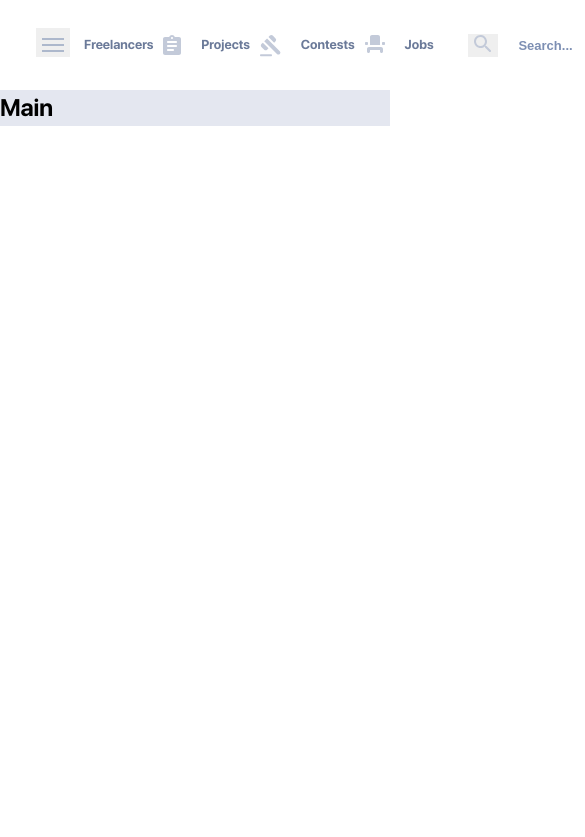
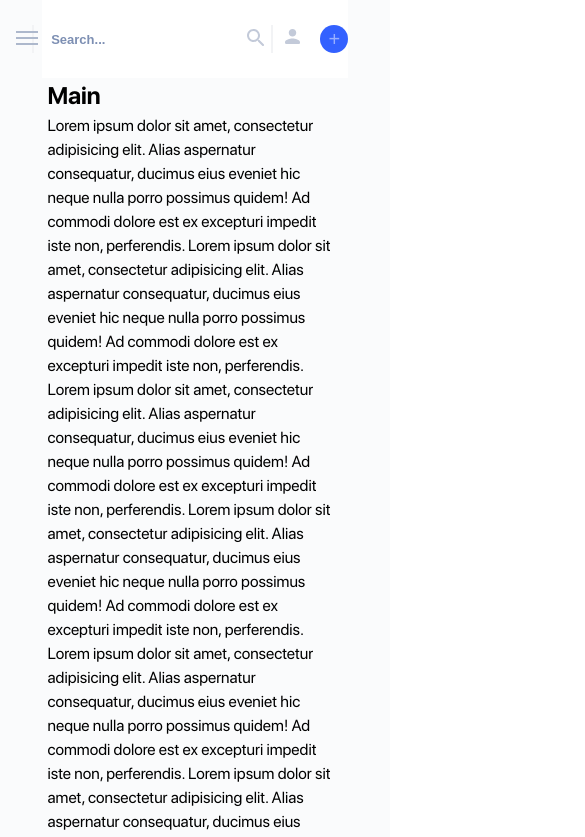
Before and after one commit to karshten/vue-freelance, a Vue app: page / in a window 390 px wide. Shown: the top 837 px of the page, 585 px wide, since content can reach past the window. Built offline with nearby package versions, Linux system fonts and the light colour scheme.

Commit message:
added responsive containres and menu

```diff
--- a/src/App.vue
+++ b/src/App.vue
@@ -31,17 +31,17 @@
             const route = useRoute()
             const path = computed(() => route.path)
 
-            const showSideBar = ref(null)
+            const showSideBar = ref(false)
 
             onMounted(() => {
                 setTimeout(() => showSideBar.value =
                     // path.value !== '/' &&
-                    innerWidth > 1080
+                    innerWidth > 1100
                 )
             })
 
             const handleClickSideBar = (boolean) => {
-                innerWidth > 1080 ? null : showSideBar.value = boolean
+                innerWidth > 1100 ? null : showSideBar.value = boolean
             }
 
             return {showSideBar, handleClickSideBar, path}
@@ -52,10 +52,14 @@
 <style lang="scss" scoped>
     .wrapper {
         display: flex;
-        background: #E4E7F0;
+        background: #FAFBFC;
 
         &__content {
             margin: 0 auto;
+
+            & main {
+                padding-left: 30px;
+            }
         }
 
         &__sidebar {
@@ -64,14 +68,38 @@
     }
 
     @media (max-width: 1366px) {
-        .sidebar {
+        .wrapper__sidebar {
             width: 300px;
         }
     }
 
     @media (max-width: 1280px) {
-        .sidebar {
+        .wrapper__sidebar {
             width: 260px;
         }
     }
+
+    @media (max-width: 1100px) {
+        .wrapper {
+            &__content {
+                margin: 0 auto;
+
+                & main {
+                    padding: 0;
+                }
+            }
+
+            &__sidebar {
+                width: 0;
+            }
+        }
+    }
+    @media (max-width: 375px) {
+        .wrapper {
+
+            &__content {
+                padding: 0 40px;
+            }
+        }
+    }
 </style>
--- a/src/assets/css/base.css
+++ b/src/assets/css/base.css
@@ -67,4 +67,50 @@ img {
 
 .small-container {
     max-width: 825px;
+    margin: 0 auto;
 }
+
+@media (max-width: 1100px) {
+    .container {
+        max-width: 825px;
+    }
+}
+
+/*responsive small-container*/
+@media (max-width: 970px) {
+    .small-container {
+        max-width: 630px;
+    }
+
+    .container {
+        max-width: 630px;
+    }
+}
+
+@media (max-width: 768px) {
+    .small-container {
+        max-width: 514px
+    }
+
+    .container {
+        max-width: 514px;
+    }
+}
+
+@media (max-width: 620px) {
+    .small-container {
+        max-width: 320px
+    }
+    .container {
+        max-width: 320px
+    }
+}
+
+@media (max-width: 425px) {
+    .small-container {
+        max-width: 295px
+    }
+    .container {
+        max-width: 295px
+    }
+}
--- a/src/components/Header/Authorization.vue
+++ b/src/components/Header/Authorization.vue
@@ -22,7 +22,8 @@
 
     export default {
         name: "SignIn",
-        setup() {}
+        setup() {
+        }
     }
 </script>
 
@@ -31,6 +32,7 @@
 
     .header {
         & .authorize {
+            padding-left: 12.5px;
             display: flex;
             font-weight: 700;
             font-size: 13px;
@@ -67,4 +69,27 @@
             }
         }
     }
+
+    @media (max-width: 970px) {
+        .header .authorize {
+            &__icon {
+                & svg {
+                    width: 25px;
+                    height: 25px;
+                }
+            }
+        }
+    }
+
+    @media (max-width: 514px) {
+        .header .authorize {
+            &__icon {
+                & svg {
+                    width: 15px;
+                    height: 15px;
+                }
+            }
+        }
+    }
+
 </style>
--- a/src/components/Header/Header.vue
+++ b/src/components/Header/Header.vue
@@ -1,7 +1,7 @@
 <template>
     <header class="header">
         <div class="header__content">
-            <NavBar/>
+            <NavBar class="header__navbar"/>
             <Search/>
             <RegisterLink/>
             <button class="header__add-project-btn">
@@ -31,9 +31,7 @@
 
     .header {
         background-color: #fff;
-        display: flex;
-        align-items: center;
-        padding: 25px 30px 25px 46px;
+        padding: 25px 30px;
 
         &__content {
             display: flex;
@@ -67,12 +65,7 @@
     @media (max-width: 1180px) {
         .header {
 
-            &__content {
-
-            }
-
             &__add-project-btn {
-
                 padding: 12px;
 
                 &__plus {
@@ -89,4 +82,38 @@
             }
         }
     }
+
+    @media (max-width: 1080px) {
+        .header {
+            padding: 25px 0;
+        }
+    }
+
+    @media (max-width: 970px) {
+        .header {
+            display: block;
+            padding: 25px 0;
+
+            &__content {
+                justify-content: space-between;
+            }
+
+            &__navbar {
+                display: none;
+            }
+        }
+    }
+
+    @media (max-width: 514px) {
+        .header {
+
+            &__add-project-btn {
+                padding: 6px;
+
+                &__plus {
+                    font-size: 20px;
+                }
+            }
+        }
+    }
 </style>
--- a/src/components/Header/Search.vue
+++ b/src/components/Header/Search.vue
@@ -24,18 +24,23 @@
         & .search {
             display: flex;
             align-items: center;
-            margin: 0 25px;
+            padding: 0 25px 0 12.5px;
+            border-left: 2px solid #F2F3F5;;
+            border-right: 2px solid #F2F3F5;;
 
             &__icon {
                 border: none;
                 cursor: pointer;
                 margin-right: 10px;
+                background-color: inherit;
             }
 
             &__input {
                 width: 130px;
                 padding: 5px 10px;
                 border: none;
+                background-color: inherit;
+                outline-color: $text-blue;
 
                 &::placeholder {
                     color: $text-blue;
@@ -45,4 +50,30 @@
             }
         }
     }
+
+    @media (max-width: 970px) {
+        .header {
+            & .search {
+                padding: 0;
+                width: 100%;
+
+                &__input {
+                    width: 80%;
+                }
+            }
+        }
+    }
+
+    @media (max-width: 514px) {
+        .header {
+            & .search {
+                margin-left: -10px;
+                flex-direction: row-reverse;
+
+                &__icon {
+                    margin: 0 0 0 10px;
+                }
+            }
+        }
+    }
 </style>
--- a/src/components/Header/SideBarButton.vue
+++ b/src/components/Header/SideBarButton.vue
@@ -23,13 +23,13 @@
     .sidebar-btn {
         display: none;
         position: fixed;
-        top: 28px;
+        top: 34px;
         left: 36px;
 
         & button {
-            padding-top: 10px;
             cursor: pointer;
             border: none;
+            background-color: inherit;
         }
 
         & div {
@@ -50,9 +50,28 @@
     .v-leave-to {
         opacity: 0;
     }
-    @media (max-width: 1200px) {
+
+    @media (max-width: 1080px) {
         .sidebar-btn {
             display: block;
         }
     }
+    @media (max-width: 970px) {
+        .sidebar-btn {
+            left: 20px;
+        }
+    }
+
+    @media (max-width: 514px) {
+        .sidebar-btn {
+            top: 30px;
+            left: 10px;
+        }
+    }
+    @media (max-width: 375px) {
+        .sidebar-btn {
+            top: 30px;
+            left: 5px;
+        }
+    }
 </style>
--- a/src/views/Main.vue
+++ b/src/views/Main.vue
@@ -1,5 +1,13 @@
 <template>
 <h2>Main</h2>
+    Lorem ipsum dolor sit amet, consectetur adipisicing elit. Alias aspernatur consequatur, ducimus eius eveniet hic neque nulla porro possimus quidem! Ad commodi dolore est ex excepturi impedit iste non, perferendis.
+    Lorem ipsum dolor sit amet, consectetur adipisicing elit. Alias aspernatur consequatur, ducimus eius eveniet hic neque nulla porro possimus quidem! Ad commodi dolore est ex excepturi impedit iste non, perferendis.
+    Lorem ipsum dolor sit amet, consectetur adipisicing elit. Alias aspernatur consequatur, ducimus eius eveniet hic neque nulla porro possimus quidem! Ad commodi dolore est ex excepturi impedit iste non, perferendis.
+    Lorem ipsum dolor sit amet, consectetur adipisicing elit. Alias aspernatur consequatur, ducimus eius eveniet hic neque nulla porro possimus quidem! Ad commodi dolore est ex excepturi impedit iste non, perferendis.
+    Lorem ipsum dolor sit amet, consectetur adipisicing elit. Alias aspernatur consequatur, ducimus eius eveniet hic neque nulla porro possimus quidem! Ad commodi dolore est ex excepturi impedit iste non, perferendis.
+    Lorem ipsum dolor sit amet, consectetur adipisicing elit. Alias aspernatur consequatur, ducimus eius eveniet hic neque nulla porro possimus quidem! Ad commodi dolore est ex excepturi impedit iste non, perferendis.
+    Lorem ipsum dolor sit amet, consectetur adipisicing elit. Alias aspernatur consequatur, ducimus eius eveniet hic neque nulla porro possimus quidem! Ad commodi dolore est ex excepturi impedit iste non, perferendis.
+    Lorem ipsum dolor sit amet, consectetur adipisicing elit. Alias aspernatur consequatur, ducimus eius eveniet hic neque nulla porro possimus quidem! Ad commodi dolore est ex excepturi impedit iste non, perferendis.
 </template>
 
 <script>
```
